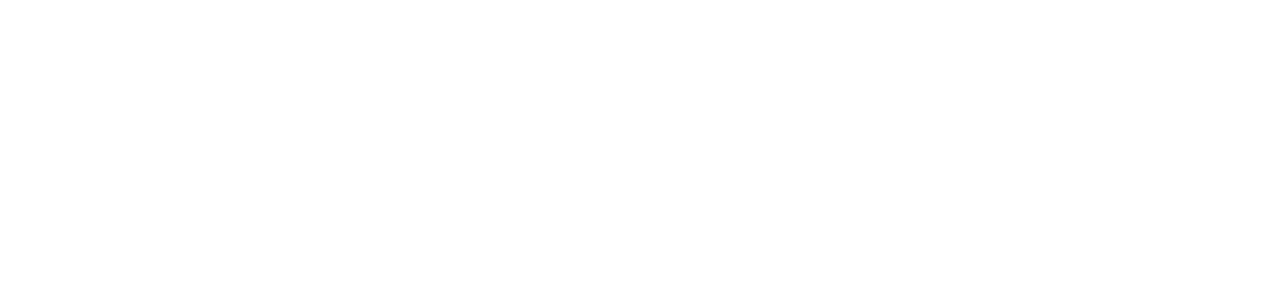
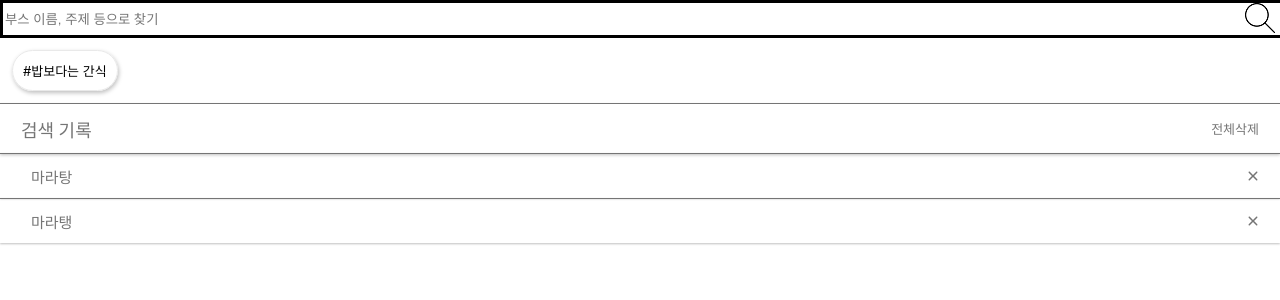
Before and after one commit to KMU-WINK/k-fop-festival-map-client, a React (Create React App) app: page / in a window 1280 px wide. Shown: the top 300 px of the page. Built offline with nearby package versions, Linux system fonts and the light colour scheme.

Commit message:
Search page

```diff
--- a/src/App.js
+++ b/src/App.js
@@ -2,8 +2,11 @@
 import {ReviewEdit} from "./components/ReviewEdit";
 import React from "react";
 
+import Search from "./components/Search/Search";
+
 function App() {
   return <>
+    <Search/>
   </>
 }
 
--- /dev/null
+++ b/src/components/Search/Search.js
@@ -0,0 +1,36 @@
+import styled from 'styled-components'
+
+import SearchHistory from "../SearchHistory/SearchHistory";
+import SearchHeader from "../SearchHeader/SearchHeader";
+
+function Search(){
+    return(
+        <>
+            <SearchHeader/>
+            <HashTagContainer>
+                <HashTag>#밥보다는 간식</HashTag>
+            </HashTagContainer>
+
+            <SearchHistory/>
+        </>
+    )
+}
+
+const HashTagContainer = styled.div`
+    width : 100%;
+
+`
+
+const HashTag = styled.div`
+    margin : 12px 12px;
+    border: 1px solid #E9E9E9;
+    width : fit-content;
+    box-shadow: 1px 2px 4px rgba(0, 0, 0, 0.25);
+    border-radius: 30px;
+    display : flex;
+    align-items : center;
+    font-size: 13px;
+    padding : 10px;
+`
+
+export default Search
--- a/src/components/SearchHistory/SearchHistory.js
+++ b/src/components/SearchHistory/SearchHistory.js
@@ -24,12 +24,13 @@
 }
 
 const SearchList = styled.div`
-    width: 375px;
+    width: 100%;
     height: 49px;
     box-shadow: 0px 2px 3px rgba(0, 0, 0, 0.25);
     display : flex;
     align-items : center;
-    justify-content : space-between
+    justify-content : space-between;
+    border-top : 1px solid #757575
 `
 
 const FontStyle = styled.span`
```
